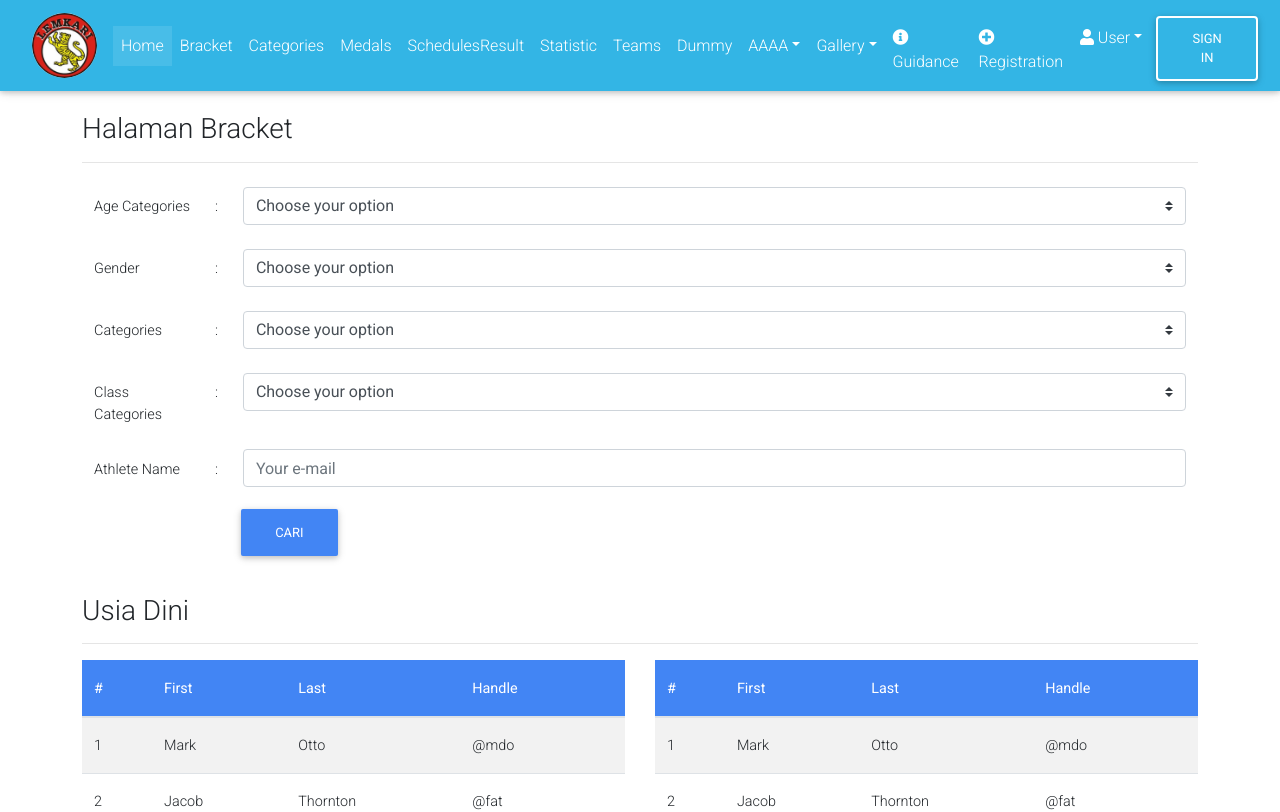
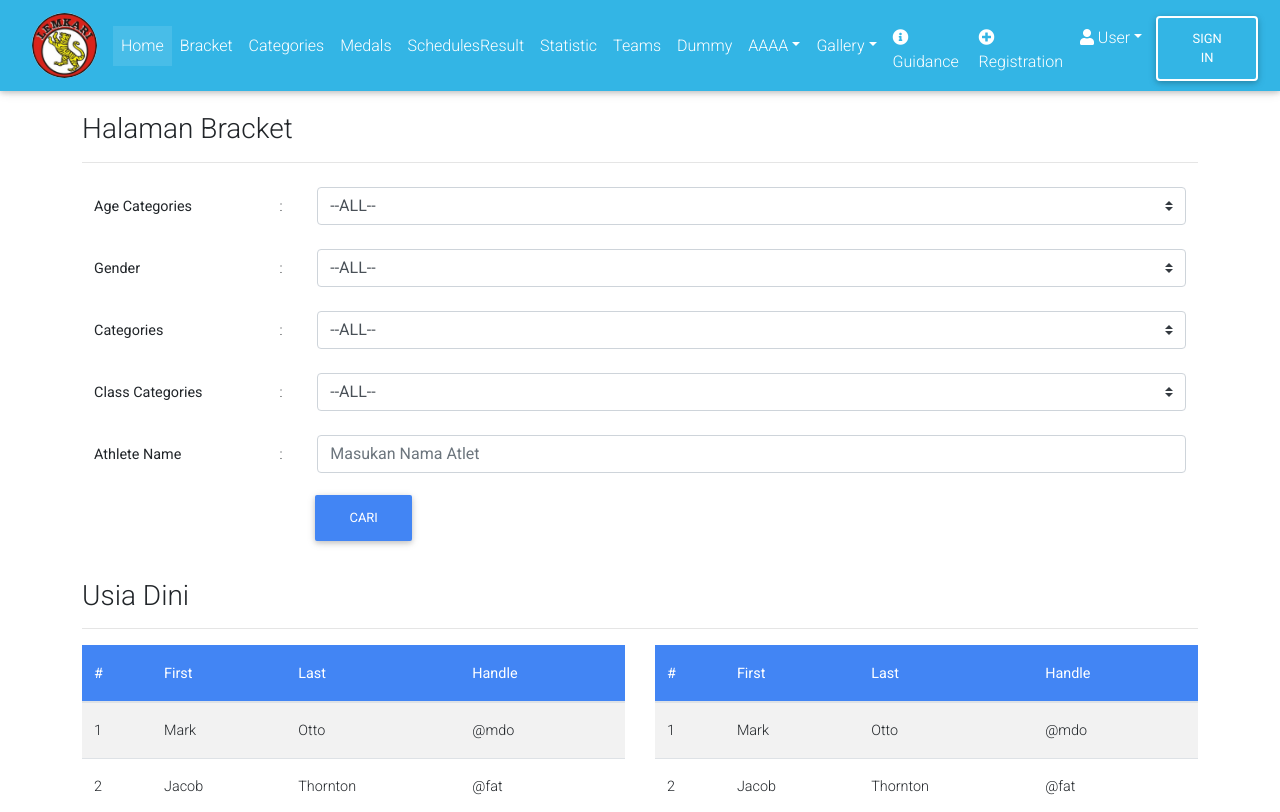
Before and after one commit to Fajar-Islami/Karate-Championship, a React (Create React App) app: page /bracket in a window 1280 px wide. Shown: the top 812 px of the page. Built offline with nearby package versions, Linux system fonts and the light colour scheme.

Commit message:
Pemisahan komponen dropdown, edit pada Bracket dan Medals dropdown

```diff
--- a/src/components/Dropdown/index.js
+++ b/src/components/Dropdown/index.js
@@ -1,13 +1,26 @@
 import React from "react";
 
-const Dropdown = () => {
+const Dropdown = ({ label, selected, option = [] }) => {
 	return (
-		<select className=" browser-default custom-select">
-			<option>Choose your option</option>
-			<option value="1">Option 1</option>
-			<option value="2">Option 2</option>
-			<option value="3">Option 3</option>
-		</select>
+		<tr>
+			<td className="font-weight-normal">{label}</td>
+			<td>:</td>
+			<td className=" pt-2" style={{ width: "80%" }}>
+				<select className=" browser-default custom-select">
+					<option selected disabled>
+						{selected}
+					</option>
+					{option}
+					{option.map((item, i) => {
+						return (
+							<option value={item} key={i}>
+								{item}
+							</option>
+						);
+					})}
+				</select>
+			</td>
+		</tr>
 	);
 };
 
--- a/src/pages/Bracket/index.js
+++ b/src/pages/Bracket/index.js
@@ -17,45 +17,21 @@ const Bracket = () => {
 					<form>
 						<MDBTable borderless>
 							<MDBTableBody>
+								<Dropdown label="Age Categories" selected="--ALL--" option={["Usia Dini", "Pra Pemula", "Pemula", "Cadet", "Junior", "Senior", "Under 21", "Veteran"]} />
+								<Dropdown label="Gender" selected="--ALL--" option={["Male", "Female"]} />
+								<Dropdown label="Categories" selected="--ALL--" option={["KATA", "KUMITE"]} />
+								<Dropdown label="Class Categories" selected="--ALL--" />
+
 								<tr>
-									<td style={{ width: "10%" }}>Age Categories</td>
-									<td style={{ width: "1%" }}>:</td>
-									<td className=" pt-2" style={{ width: "80%" }}>
-										<Dropdown />
-									</td>
-								</tr>
-								<tr>
-									<td>Gender</td>
+									<td className="font-weight-normal">Athlete Name</td>
 									<td>:</td>
 									<td className=" pt-2" style={{ width: "80%" }}>
-										<Dropdown />
-									</td>
-								</tr>
-								<tr>
-									<td>Categories</td>
-									<td>:</td>
-									<td className=" pt-2" style={{ width: "80%" }}>
-										<Dropdown />
-									</td>
-								</tr>
-								<tr>
-									<td>Class Categories</td>
-									<td>:</td>
-									<td className=" pt-2" style={{ width: "80%" }}>
-										<Dropdown />
-									</td>
-								</tr>
-								<tr>
-									<td>Athlete Name</td>
-									<td>:</td>
-									<td className=" pt-2" style={{ width: "80%" }}>
-										<input type="email" className="form-control" placeholder="Your e-mail" />
+										<input type="text" className="form-control" placeholder="Masukan Nama Atlet" />
 									</td>
 								</tr>
 								<tr>
 									<td></td>
 									<td></td>
-
 									<td className="pl-1 pt-0" style={{ width: "80%" }}>
 										<MDBBtn color="primary">Cari</MDBBtn>
 									</td>
--- a/src/pages/Home/index.js
+++ b/src/pages/Home/index.js
@@ -55,7 +55,7 @@ const Home = () => {
 					</MDBView>
 				</MDBCol>
 				<MDBCol lg="6" sm="12" className="mb-5">
-					<MDBTypography blockquote>
+					<MDBTypography blockquote bqColor="primary">
 						<MDBBox tag="p" mb={0}>
 							Welcome To Kejurnas Lemkari 2019
 						</MDBBox>
--- a/src/pages/Medals/index.js
+++ b/src/pages/Medals/index.js
@@ -1,6 +1,6 @@
 import React, { useState, useEffect, Fragment } from "react";
 import { MDBTabPane, MDBTabContent, MDBNav, MDBNavItem, MDBNavLink, MDBBtnGroup, MDBBtn, MDBBadge, MDBTable, MDBCardBody, MDBTableBody } from "mdbreact";
-import { IsiTabs } from "../../components";
+import { IsiTabs, Dropdown } from "../../components";
 
 const Medals = () => {
 	const [activeItem, setActiveItem] = useState("1");
@@ -48,22 +48,11 @@ const Medals = () => {
 					<MDBTabPane tabId="1" role="tabpanel">
 						<MDBTable borderless>
 							<MDBTableBody>
+								<Dropdown label="Age Categories" selected="--ALL--" option={["Usia Dini", "Pra Pemula", "Pemula", "Cadet", "Junior", "Senior", "Under 21", "Veteran"]} />
 								<tr>
-									<th className="col-2">Age Categories</th>
-									<th className="col-1">:</th>
-									<th className="col-9 pt-2">
-										<select className=" browser-default custom-select">
-											<option>Choose your option</option>
-											<option value="1">Option 1</option>
-											<option value="2">Option 2</option>
-											<option value="3">Option 3</option>
-										</select>
-									</th>
-								</tr>
-								<tr>
-									<th className="col-2">Day</th>
-									<th className="col-1">:</th>
-									<th className="col-9 pt-2">
+									<th className="font-weight-normal">Day</th>
+									<th>:</th>
+									<th className="pt-2">
 										<MDBBadge pill color="dark" className="my-2 py-2">
 											Overall
 										</MDBBadge>
```
